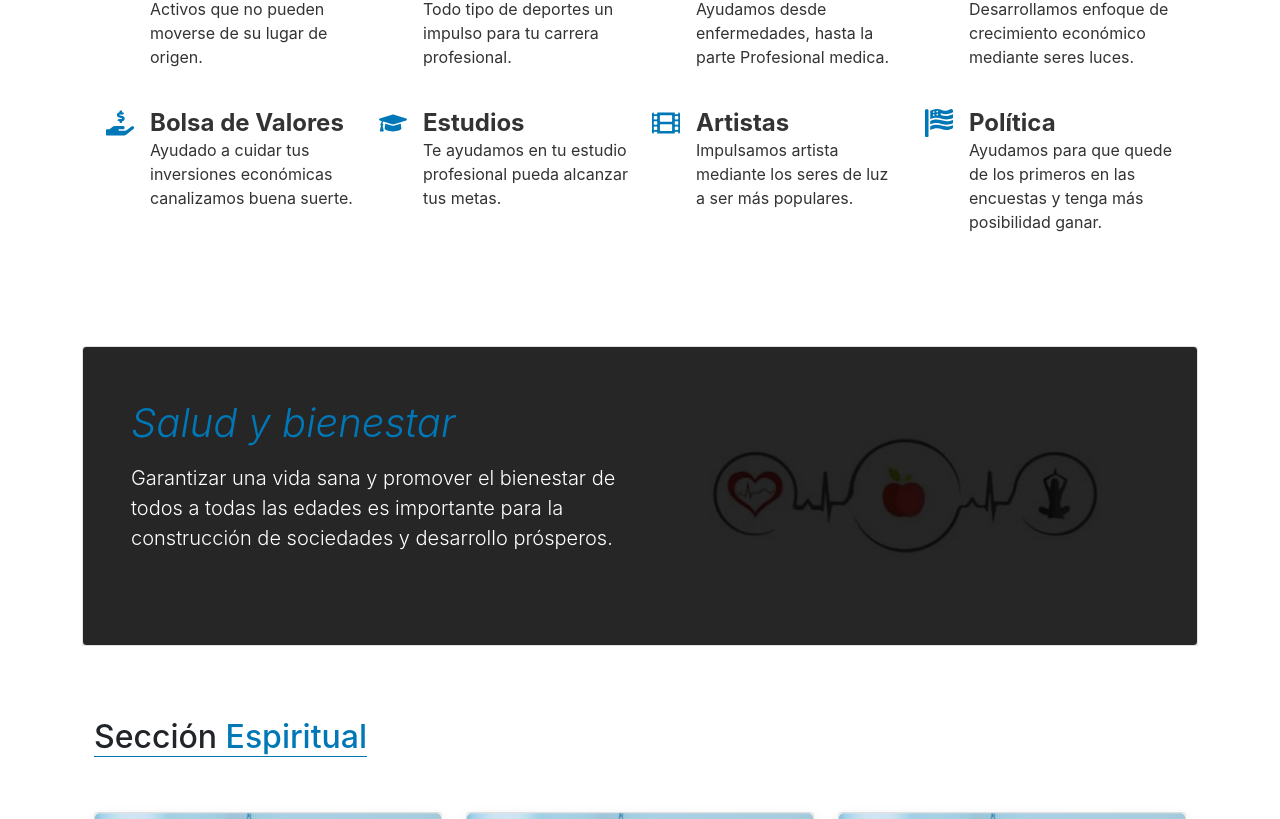
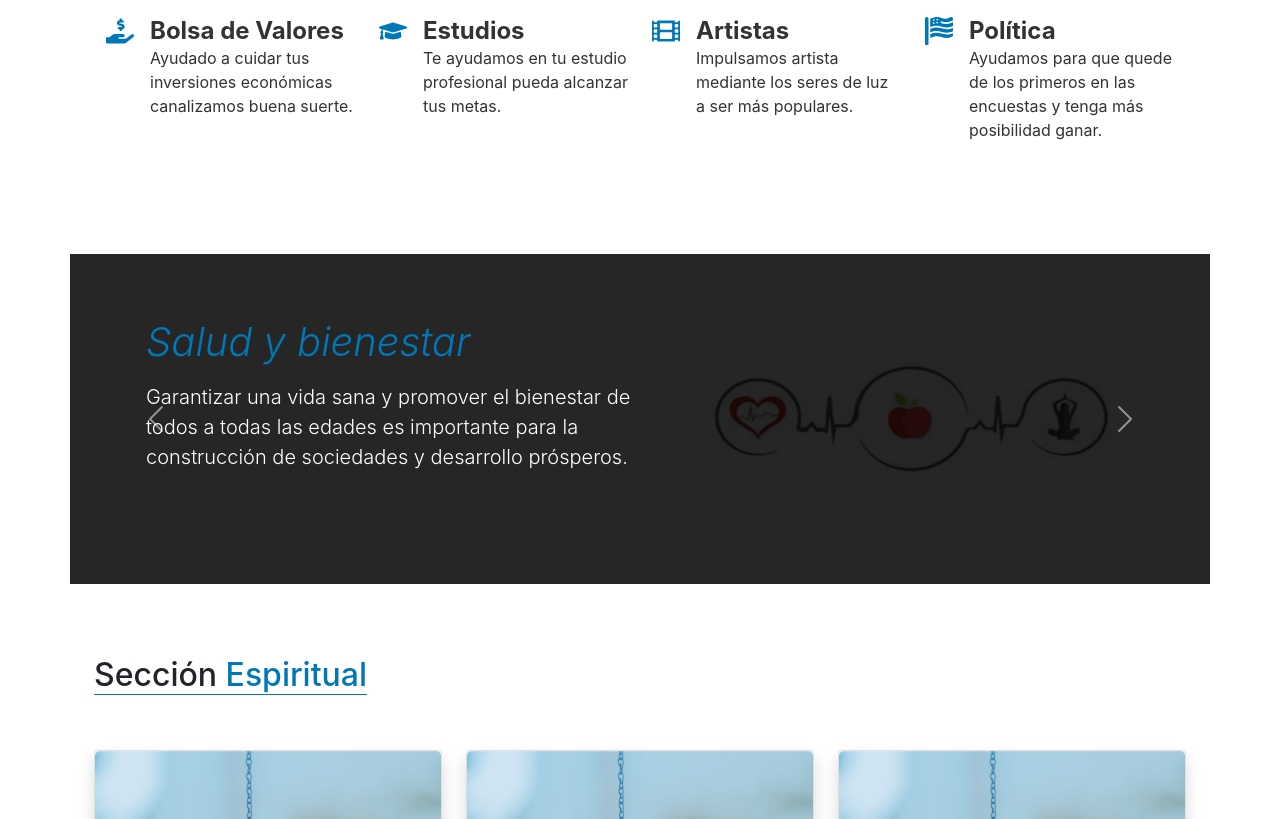
Before and after one commit to codigoarchivo/edgars_pendulum, a React (Create React App) app in the folder client/: page / in a window 1280 px wide. Shown: the part 1981-2800 px from the top of the page. Built offline with nearby package versions, Linux system fonts and the light colour scheme.

Commit message:
mejoras menores

```diff
--- a/client/src/App.js
+++ b/client/src/App.js
@@ -36,10 +36,10 @@ function App() {
           ></div>
           <AboutScreen />
         </section>
-        <section className="container py-5 position-relative">
+        <section className="container px-0 py-5 position-relative">
           <SituationsScreen />
         </section>
-        <section className="container-fluid pb-5 position-relative">
+        <section className="container-fluid px-0 pb-5 position-relative">
           <div
             id="aboutme"
             className="position-absolute"
--- a/client/src/components/sectionPresentation/PresentationScreeen.js
+++ b/client/src/components/sectionPresentation/PresentationScreeen.js
@@ -26,7 +26,6 @@ export const PresentationScreeen = () => {
               {t("PresentationScreeen.metodo")} <br />
               {t("PresentationScreeen.principio")} <br />
               {t("PresentationScreeen.mediante")} <br />
-              <strong>{t("PresentationScreeen.amor")}</strong>
             </p>
           </div>
         </div>
--- a/client/src/components/sectionServices/Card.js
+++ b/client/src/components/sectionServices/Card.js
@@ -36,7 +36,6 @@ export const Card = ({ data, secCont }) => {
       ...form,
       titulo: h,
       descripcion: p,
-      publicidad: t("PresentationScreeen.amor"),
     });
     setShow(true);
   };
--- a/client/src/components/sectionServices/Popup.js
+++ b/client/src/components/sectionServices/Popup.js
@@ -15,9 +15,7 @@ export const Popup = ({ form, show, handleClose }) => {
               <h2 className="heading-segundary u-margin-bottom-small">
                 {form.titulo}
               </h2>
-              <p className="popup__text">
-                {form.descripcion} <strong>{form.publicidad}</strong>
-              </p>
+              <p className="popup__text">{form.descripcion}</p>
             </div>
           </div>
         </div>
--- a/client/src/components/sectionSituations/Situations.css
+++ b/client/src/components/sectionSituations/Situations.css
@@ -1,4 +1,36 @@
 .bg-fichero {
-  background-position: center center;
-  background-size: cover;
+  z-index: -10;
+  width: 100%;
+  height: -webkit-fill-available;
+  transition: all 0.2s;
+  outline-offset: 2rem;
+  left: 0;
+  top: 0;
 }
+.con-pa {
+  padding: 4rem;
+}
+@media (max-width: 991.98px) {
+  .con-pa {
+    padding: 3rem;
+  }
+}
+@media (max-width: 767.98px) {
+  .con-pa {
+    padding: 2rem;
+  }
+  .lead {
+    font-size: 1rem !important;
+  }
+  .display-6 {
+    font-size: 1.3rem !important;
+  }
+}
+@media (max-width: 575.98px) {
+  .con-pa {
+    padding: 2rem 1rem;
+  }
+  .lead {
+    margin-bottom: 0;
+  }
+}
--- a/client/src/components/sectionSituations/Situations.js
+++ b/client/src/components/sectionSituations/Situations.js
@@ -5,16 +5,19 @@ export const Situations = ({ dataInfo }) => {
   return (
     <>
       <div
-        className="container border-color shadow bg-fichero img-fluid img-thumbnail"
-        style={{
-          backgroundImage: `url(./assets/img/${id}.jpg)`,
-        }}
+        className="container position-relative px-0"
       >
-        <div className="row">
-          <div className="col-lg-12 col-md-12 col-sm-12 p-4 p-md-5 mb-4 rounded">
-            <div className="col-lg-6 px-0">
-              <h1 className="display-6 fst-italic text-cont-primary">{h1a}</h1>
-              <p className="lead my-3 text-cont-white">{parrafo}</p>
+        <img
+          src={`./assets/img/${id}.jpg`}
+          alt={id}
+          className="shadow bg-fichero position-absolute"/>
+        <div className="row con-pa mx-0">
+          <div className="col-lg-12 rounded">
+            <div className="col-lg-6  col-md-12 col-sm-12">
+              <h1 className="display-6 mb-lg-3 fst-italic text-cont-primary">
+                {h1a}
+              </h1>
+              <p className="lead mb-lg-5  text-cont-white">{parrafo}</p>
             </div>
           </div>
         </div>
--- a/client/src/components/sectionSituations/SituationsScreen.js
+++ b/client/src/components/sectionSituations/SituationsScreen.js
@@ -7,10 +7,10 @@ export const SituationsScreen = () => {
   return (
     <>
       <div
-        id="carouselExampleSlidesOnly"
-        className="carousel slide"
+        id="carouselExampleControlsNoTouching"
+        className="carousel slide position-relative"
         data-bs-ride="carousel"
-        data-bs-interval={"10000"}
+        data-bs-interval={"false"}
       >
         <div className="carousel-inner">
           <div className="carousel-item active">
@@ -32,6 +32,24 @@ export const SituationsScreen = () => {
             <Situations dataInfo={data2[5]} />
           </div>
         </div>
+        <button
+          className="carousel-control-prev"
+          type="button"
+          data-bs-target="#carouselExampleControlsNoTouching"
+          data-bs-slide="prev"
+        >
+          <span className="carousel-control-prev-icon" aria-hidden="true"></span>
+          <span className="visually-hidden">Previous</span>
+        </button>
+        <button
+          className="carousel-control-next"
+          type="button"
+          data-bs-target="#carouselExampleControlsNoTouching"
+          data-bs-slide="next"
+        >
+          <span className="carousel-control-next-icon" aria-hidden="true"></span>
+          <span className="visually-hidden">Next</span>
+        </button>
       </div>
     </>
   );
--- a/client/src/data/data.js
+++ b/client/src/data/data.js
@@ -5,6 +5,7 @@ export const DataCont2 = () => {
   const data2 = [
     {
       id: "Situations1",
+      md: "Situations1-md",
       h1a: t("SituationsScreen.salud"),
       parrafo: t("SituationsScreen.edad"),
     },
--- a/client/src/translations/en/global.json
+++ b/client/src/translations/en/global.json
@@ -1,10 +1,10 @@
 {
   "header": {
-    "Agradecido": "Grateful to our beings of light in the investigation of Consciousness and programming of their lives for success.",
+    "Agradecido": "Grateful to our beings of light for the investigation of Consciousness and reprogramming of their lives to success.",
     "trabajo": "Works",
     "servicio": "Services",
     "espiritual": "Spiritual",
-    "llama": "Free Sessions"
+    "llama": "Call now"
   },
   "PresentationScreeen": {
     "metodo": "HELLO! Welcome to this space created to accompany you on a journey into your interior in which you will discover your energy potential. I introduce myself, I am Edgars my mission is designed to be used in the process of investigation, liberation and transformation of the energies created by each person and that are based on the foundations of the laws that govern all creation in terrestrial life. Those universal principles are the 7 Hermetic principles, well known to spiritual disciplines. Thanks to the level of consciousness of humanity and its evolution in the management of its energies, we have been detected that there is a law that protects us and elevates us to a higher level of evolution, that law is unconditional love.",
--- a/client/src/translations/es/global.json
+++ b/client/src/translations/es/global.json
@@ -1,10 +1,10 @@
 {
   "header": {
-    "Agradecido": "Agradecido con nuestros seres de luz para la investigación de Conciencias y programación de sus vidas al éxito.",
+    "Agradecido": "Agradecido con nuestros seres de luz para la investigación de Conciencias y reprogramación de sus vidas al éxito.",
     "trabajo": "Trabajos",
     "servicio": "Servicios",
     "espiritual": "Espiritual",
-    "llama": "Sesiones Gratis"
+    "llama": "Llama ya"
   },
   "PresentationScreeen": {
     "metodo": "HOLA!  Bienvenidos a este  espacio creado para acompañarte a un viaje a tu interior en el que descubrirás tu potencial energético. Me presento, soy Edgars mi mision está diseñado para ser utilizado en el proceso de investigación, liberación y transformación de las energías creados por cada persona y que se asientan sobre los cimientos de las leyes que gobiernan toda la creación en la vida terrestre. Aquellos principios universales son los 7 principios herméticos, bien conocidos por disciplinas espirituales. Gracias al nivel de conciencia de humanidad y su evolución en el manejo de sus energías, nos han detectado que hay una ley que nos protege y nos eleva a un nivel superior de evolución, esa ley es el amor incondicional.",
```
Also changed, not shown: client/public/assets/img/Situations1-md.jpg (added).
